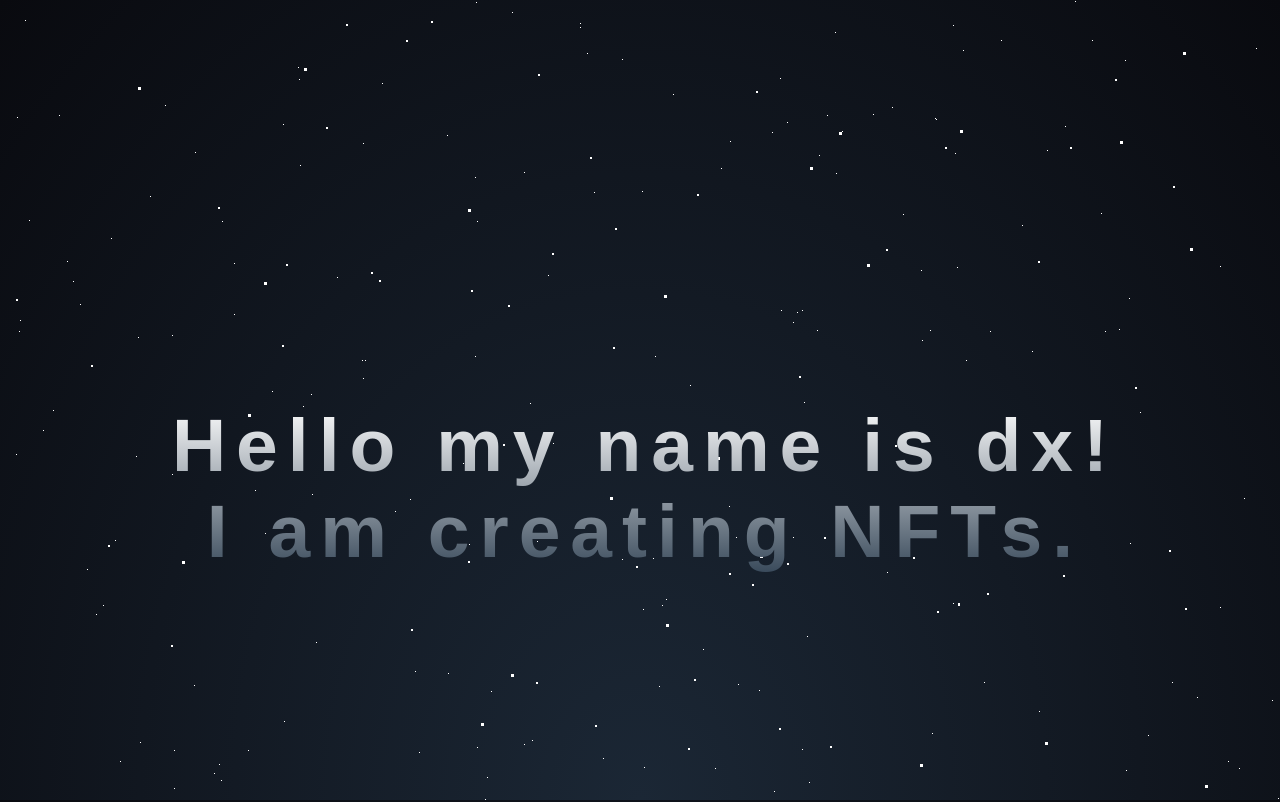
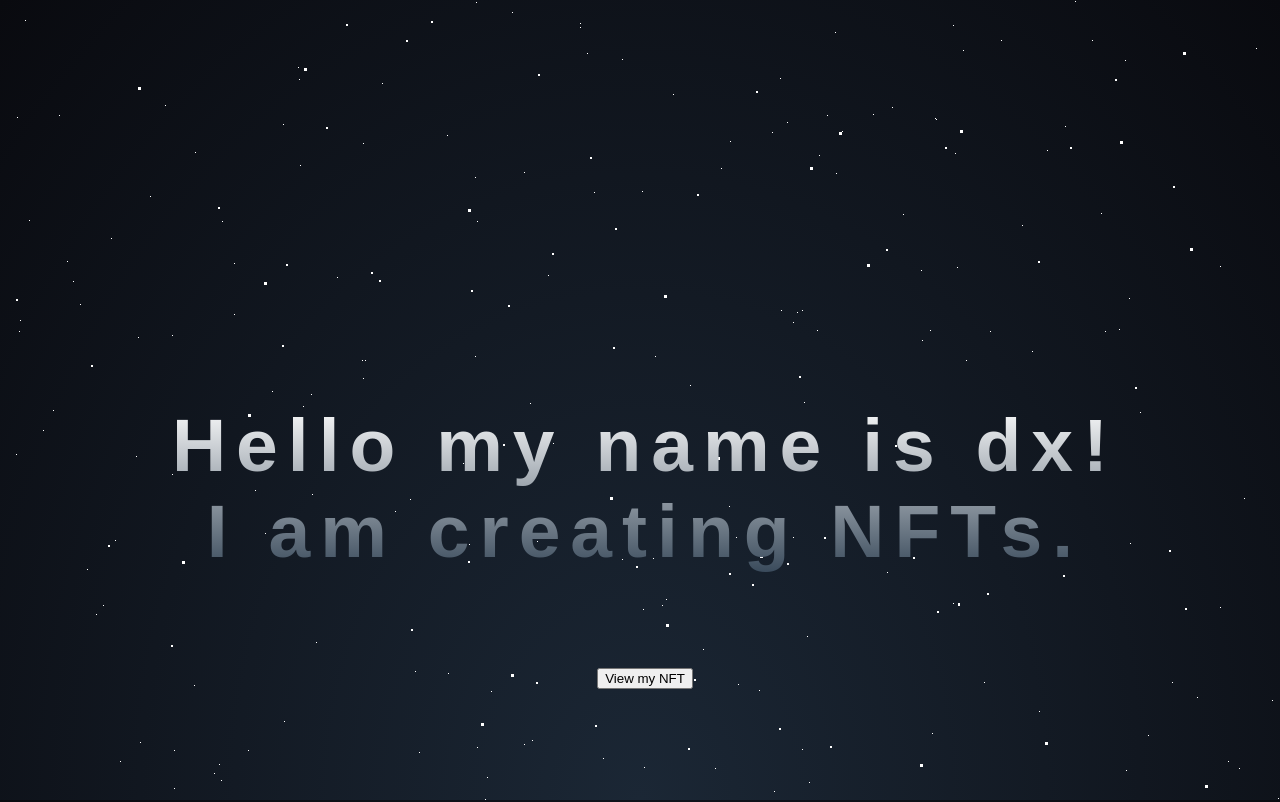
Before and after one commit to dxnft/dxnft.github.io, a plain HTML site: page index.html in a window 1280 px wide. Shown: the top 802 px of the page. Drawn offline with Linux system fonts and the light colour scheme.

Commit message:
Update index.html

```diff
--- a/index.html
+++ b/index.html
@@ -15,6 +15,7 @@
         <div id="stars3"></div>
         <div id="title">
             <h1>Hello my name is <span>dx!</span><br>I am creating <span>NFTs.</span></h1>
+            <button href="https://opensea.io/collection/dxpride">View my NFT</button>
         </div>
     </section>
 </body>
```
